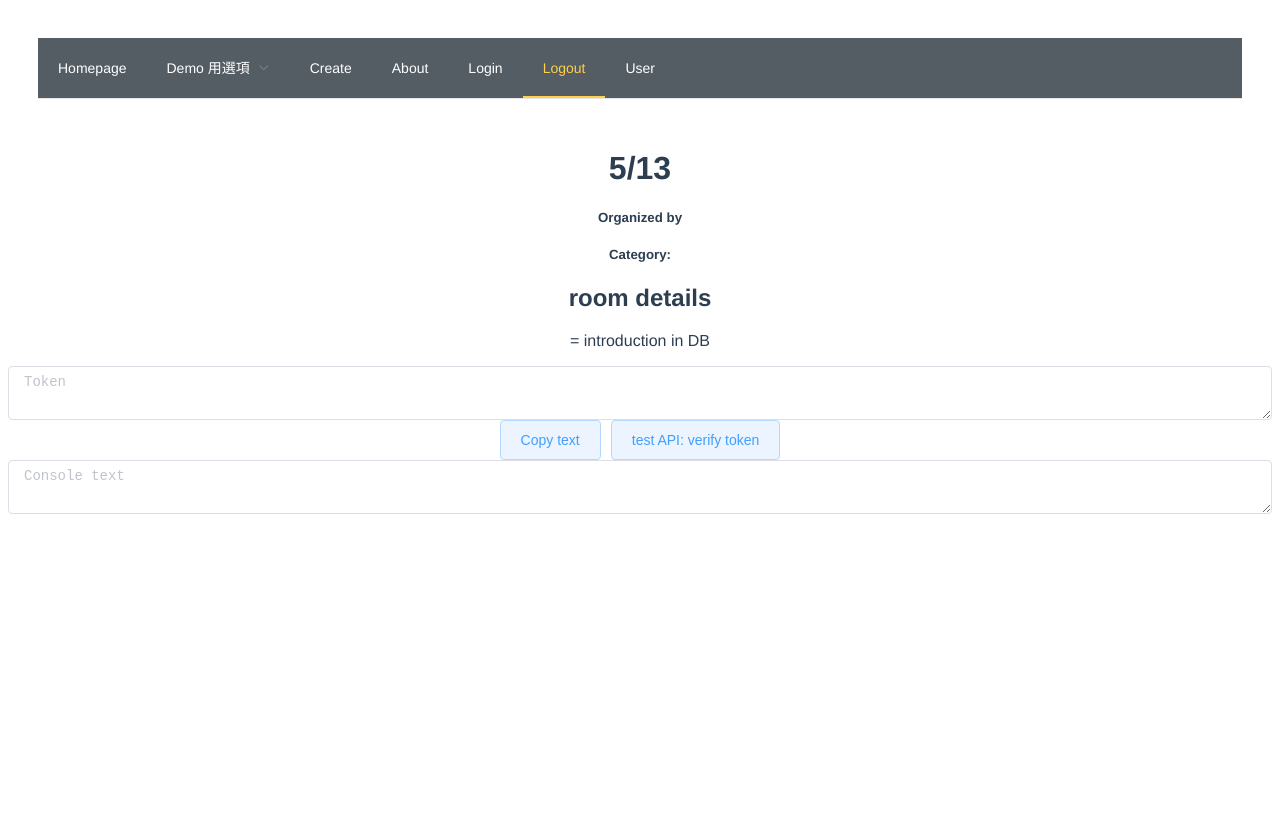
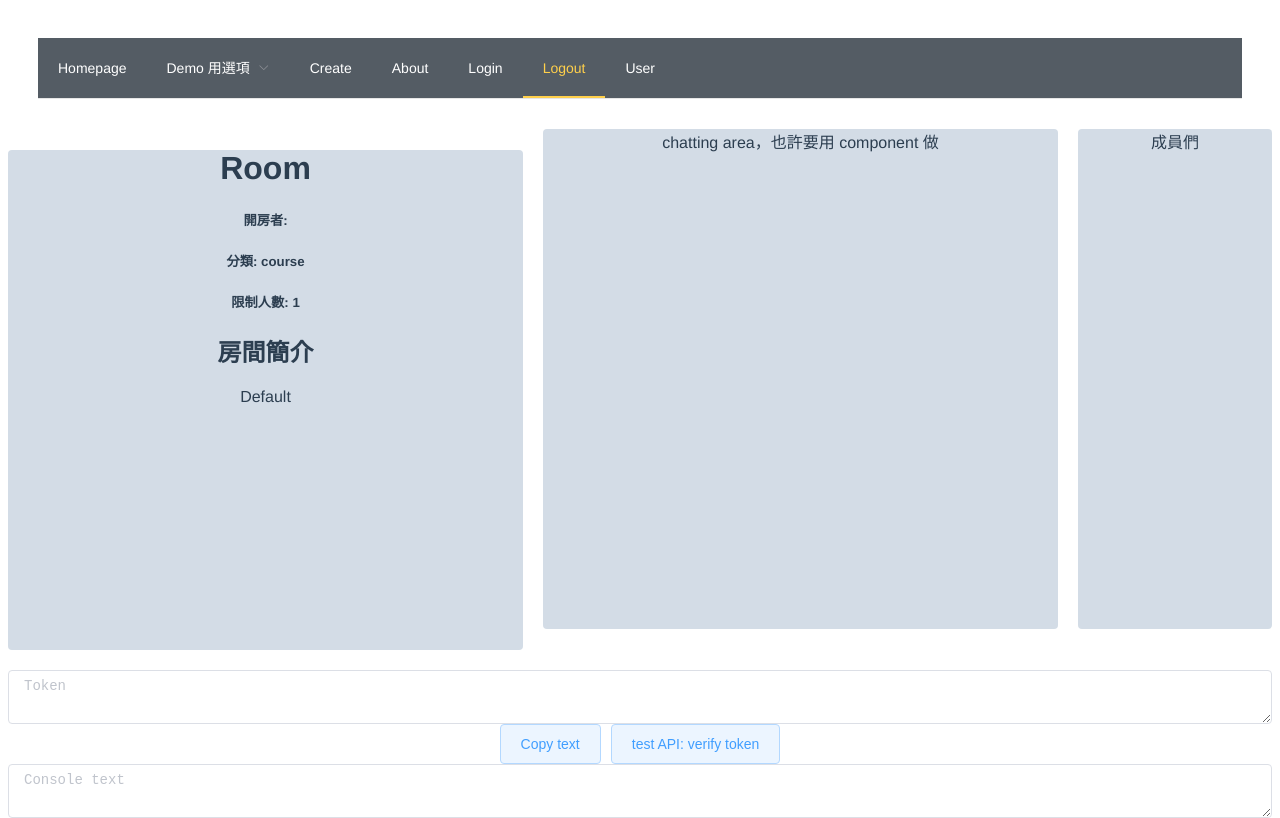
Before and after one commit to MeteorVE/NTU-Group-Online, a Vue app: page /room/1 in a window 1280 px wide. Built offline with nearby package versions, Linux system fonts and the light colour scheme; no server answers; data requests are answered from the project's data file; what vue-masonry would draw is missing.

Commit message:
complete join room and edit roomshow bug

```diff
--- a/src/services/RoomService.js
+++ b/src/services/RoomService.js
@@ -54,7 +54,7 @@ export default {
     return apiDjango.get('/room/')
   },
   getRoom(id) {
-    return apiDjango.get('/rooms/' + id)
+    return apiDjango.get('/room/' + id +'/')
   },
   postRoom(room) {
     // title, introduction, create_time, valid_time, room_type, room_category, people_limit
@@ -68,9 +68,12 @@ export default {
     console.log(renamedRoom)
     return apiDjango.post('/room/', renamedRoom)
   },
+  postJoinRoom(id, nickname){
+    return apiDjango.post('/room/' + id+'/member_list/', { nickname: nickname })
+  },
   // --------------------------------------
   // json-server used
-  getUsers(name) {
+  getUsers_js(name) {
     return apiClient.get('/users/' + name)
   },
   getRooms_js() {
--- a/src/views/Home.vue
+++ b/src/views/Home.vue
@@ -10,12 +10,52 @@
               >進入
             </router-link></el-button
           >
+          <el-button
+            type="text"
+            @click=";(dialogFormRoom = room) + (dialogFormVisible = true)"
+            >點我填表單</el-button
+          >
         </div>
       </template>
       <div class="text item">created by @{{ room.organizer }}</div>
       <div class="text item">{{ room.people_limit }}</div>
       <div class="text item">{{ room.introduction }}</div>
     </el-card>
+    <el-dialog title="加入房間" v-model="dialogFormVisible">
+      <el-form :model="dialogFormRoom">
+        <el-form-item label="房間名稱" :label-width="formLabelWidth">
+          <el-form-item :label="dialogFormRoom.title"></el-form-item>
+        </el-form-item>
+        <el-form-item label="房間 Type" :label-width="formLabelWidth">
+          <el-form-item :label="dialogFormRoom.room_type"></el-form-item>
+        </el-form-item>
+        <el-form-item label="房間 Category" :label-width="formLabelWidth">
+          <el-form-item :label="dialogFormRoom.room_category"></el-form-item>
+        </el-form-item>
+        <el-form-item label="簡介" :label-width="formLabelWidth">
+          <el-form-item :label="dialogFormRoom.introduction"></el-form-item>
+        </el-form-item>
+        <el-form-item label="最大人數" :label-width="formLabelWidth">
+          <el-form-item
+            :label="dialogFormRoom.people_limit.toString()"
+          ></el-form-item>
+        </el-form-item>
+        <el-form-item label="您的暱稱" :label-width="formLabelWidth">
+          <el-input
+            v-model="nickname"
+            autocomplete="off"
+            clearable
+            placeholder="請輸入暱稱"
+          ></el-input>
+        </el-form-item>
+      </el-form>
+      <template #footer>
+        <span class="dialog-footer">
+          <el-button @click="dialogFormVisible = false">取 消</el-button>
+          <el-button type="primary" @click="joinRoom">送出</el-button>
+        </span>
+      </template>
+    </el-dialog>
   </div>
 </template>
 
@@ -34,6 +74,10 @@ export default {
   data() {
     return {
       rooms: [],
+      dialogFormVisible: false,
+      dialogFormRoom: '',
+      formLabelWidth: '120px',
+      nickname: '',
     }
   },
   computed: {
@@ -95,6 +139,48 @@ export default {
       })
     }
   },
+  methods: {
+    joinRoom() {
+      console.log('exec join room')
+
+      if (this.$store.state.token) {
+        this.$store
+          .dispatch('refreshToken', this.event)
+          .then((resRefresh) => {
+            console.log(resRefresh)
+            'status' in resRefresh &&
+              console.log(
+                '[Home.vue.created.then] refreshToken then：' +
+                  '\nstatus code: ' +
+                  resRefresh.status +
+                  '\naccess token: ' +
+                  JSON.stringify(resRefresh.data.access)
+              )
+            return RoomService.postJoinRoom(
+              this.dialogFormRoom.id,
+              this.nickname
+            )
+          })
+          .then((res) => {
+            console.log('join success:', res.data)
+            this.$router.push({
+              name: 'room-show',
+              params: { id: this.dialogFormRoom.id },
+            })
+          })
+          .catch((err) => {
+            var errMsg = err.response.data['error']
+            if (errMsg == 'You are already in the room.') {
+              this.$router.push({
+                name: 'room-show',
+                params: { id: this.dialogFormRoom.id },
+              })
+            }
+            console.log(err.response.data['error'])
+          })
+      }
+    },
+  },
 }
 /*
 enter homepage test case:
--- a/src/views/RoomShow.vue
+++ b/src/views/RoomShow.vue
@@ -1,15 +1,31 @@
 <template>
   <div>
-    <div class="room-header">
-      <h1 class="title">{{ room.title }}</h1>
-      <h5>Organized by {{ room.organizer ? room.organizer.name : '' }}</h5>
-      <h5>Category: {{ room.category }}</h5>
-    </div>
+    <el-row :gutter="20">
+      <el-col :span="10"
+        ><div class="grid-content bg-purple">
+          <div class="room-header">
+            <h1 class="title">{{ room.title }}</h1>
+            <h5>開房者: {{ room.organizer ? room.organizer.name : '' }}</h5>
+            <h5>分類: {{ room.room_category }}</h5>
+            <h5>
+              限制人數:
+              {{ room.room_type == 'lesson' ? '無限制' : room.people_limit }}
+            </h5>
+          </div>
 
-    <address>{{ room.location }}</address>
-
-    <h2>room details</h2>
-    <p>{{ room.description }}</p>
+          <h2>房間簡介</h2>
+          <p>{{ room.introduction }}</p>
+        </div></el-col
+      >
+      <el-col :span="10"
+        ><div class="grid-content bg-purple">
+          chatting area，也許要用 component 做
+        </div></el-col
+      >
+      <el-col :span="4"
+        ><div class="grid-content bg-purple">成員們</div></el-col
+      >
+    </el-row>
   </div>
 </template>
 
@@ -20,7 +36,16 @@ export default {
   props: ['id'],
   data() {
     return {
-      room: {},
+      room: {
+        id: 0,
+        title: 'Room',
+        introduction: 'Default',
+        create_time: '2021-05-13T20:33:33.033448+08:00',
+        valid_time: null,
+        room_type: 'private',
+        room_category: 'course',
+        people_limit: 1,
+      },
     }
   },
   created() {
@@ -30,8 +55,33 @@ export default {
         console.log(this.room)
       })
       .catch((error) => {
-        console.log('There was an error:', error.response)
+        console.log('There was an error:', JSON.stringify(error.response))
       })
   },
 }
 </script>
+<style scoped>
+.el-row {
+  margin-bottom: 20px;
+}
+.el-col {
+  border-radius: 4px;
+}
+.bg-purple-dark {
+  background: #99a9bf;
+}
+.bg-purple {
+  background: #d3dce6;
+}
+.bg-purple-light {
+  background: #e5e9f2;
+}
+.grid-content {
+  border-radius: 4px;
+  min-height: 500px;
+}
+.row-bg {
+  padding: 10px 0;
+  background-color: #f9fafc;
+}
+</style>
```
Also changed, not shown: 1 other file (tests, documents, lock files or other folders).
